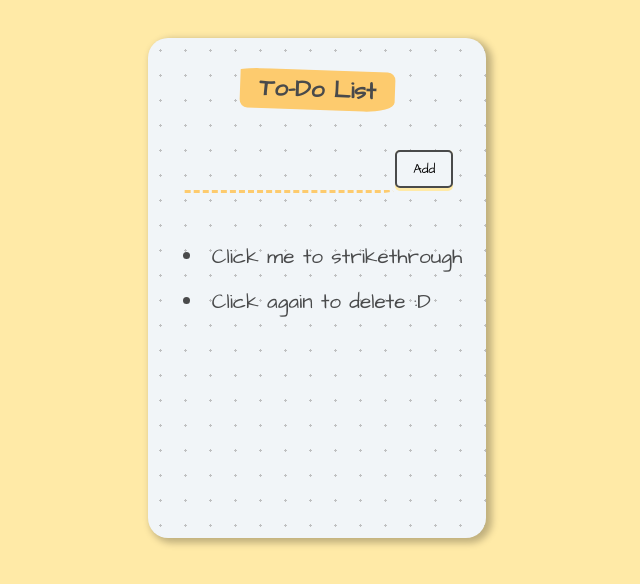
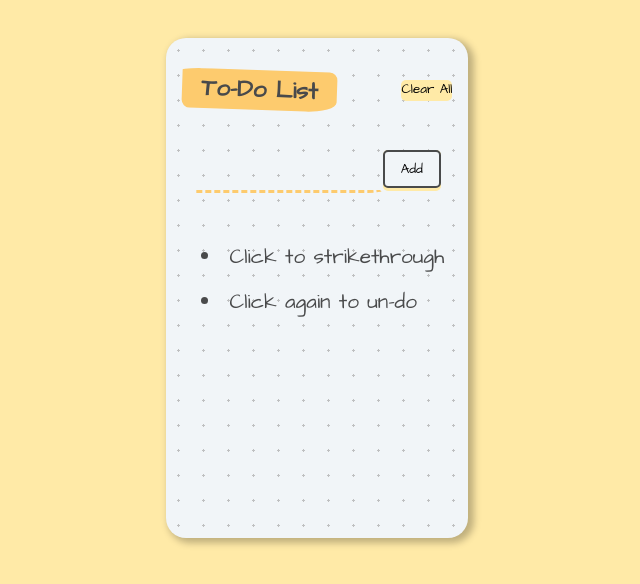
Before and after one commit to Yunyi-Xu/to-do-list, a React (Create React App) app: page / in a window 1280 px wide. Shown: the top 584 px of the page, without its empty margins (323-963 px from the left). Built offline with nearby package versions, Linux system fonts and the light colour scheme.

Commit message:
added clear all function

```diff
--- a/src/components/App.jsx
+++ b/src/components/App.jsx
@@ -3,14 +3,18 @@ import Item from "./Item";
 
 function App() {
   const [inputText, setInputText] = useState("");
-  const [toDoList, setToDoList] = useState(["Click me to strikethrough", "Click again to delete :D"]);
+  const [toDoList, setToDoList] = useState(["Click to strikethrough", "Click again to un-do"]);
   function handleChange(event){
     setInputText(event.target.value);
   }
   function handleClick(){
+
     setToDoList([...toDoList, inputText]);
     setInputText("");
 
+  }
+  function handleClear(){
+    setToDoList([]);
   }
   function deleteItem(id) {
     setToDoList(prevItems => {
@@ -22,8 +26,9 @@ function App() {
 
   return (
     <div className="container">
-      <div className="heading">
+      <div className="heading" style={{ display: "flex" }}>
         <h1>To-Do List</h1>
+        <button onClick={handleClear} style={{marginLeft: 'auto'}}>Clear All</button>
       </div>
       <div className="form">
         <input type="text" onChange={handleChange} value={inputText}/>
--- a/src/components/Item.jsx
+++ b/src/components/Item.jsx
@@ -3,21 +3,21 @@ import React, {useState} from "react";
 function Item(props){
   const [isCrossed, setCrossed] = useState(false);
   function handleClick(){
-    console.log(props.id);
     if (!isCrossed){
       setCrossed(true);
 
     }
     else{
       setCrossed(false);
-      props.onChecked(props.id);
+      /* props.onChecked(props.id); */
     }
 
   }
   return (
     <li
+      style={{textDecorationLine: isCrossed ? "line-through":"none"}}
       onClick={handleClick}
-      style={{textDecorationLine: isCrossed ? "line-through":"none"}}>
+      >
       {props.value}
     </li>
   );
```
